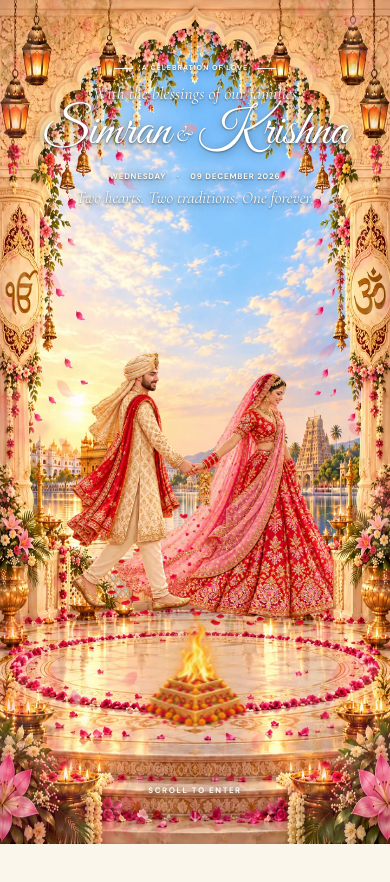
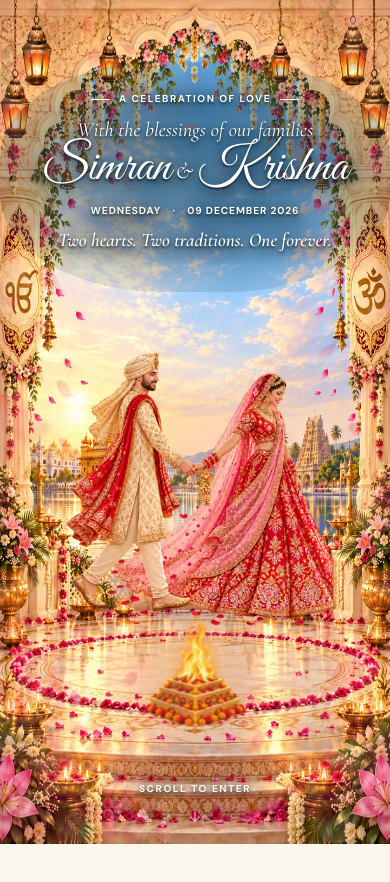
Before and after one commit to Mr-krishu/Simkri, a React (Vite) app: page / in a window 390 px wide. Shown: the top 882 px of the page. Built offline with nearby package versions, Linux system fonts and the light colour scheme; the HTML template or start-up script is replaced by a standard one.

Commit message:
Improve mobile wedding hero text contrast and readability

```diff
--- a/src/index.css
+++ b/src/index.css
@@ -743,3 +743,107 @@ a { color: inherit; }
   .mobile-scene-florals {opacity:.19;}
   .mobile-scene-floating-petals span {display:none;}
 }
+
+
+/* Mobile invitation typography contrast — readable against detailed floral mandap.
+   Soft centered vignette preserves the artwork and both pillar symbols. */
+@media (max-width: 670px) {
+  .layered-mobile-ready .hero-copy {
+    top: clamp(72px, 9.6svh, 105px);
+    left: 0;
+    right: 0;
+    box-sizing: border-box;
+    width: 100%;
+    max-width: 560px;
+    margin-inline: auto;
+    padding: 10px 16px 16px;
+    isolation: isolate;
+    color: #fffef8;
+    text-shadow:
+      0 2px 3px rgba(16, 39, 53, .95),
+      0 5px 13px rgba(12, 33, 46, .92),
+      0 0 20px rgba(12, 38, 51, .5);
+  }
+
+  .layered-mobile-ready .hero-copy::before {
+    content: "";
+    position: absolute;
+    z-index: -1;
+    inset: -20px 0 -24px;
+    pointer-events: none;
+    border-radius: 42%;
+    background: radial-gradient(
+      ellipse 74% 65% at 50% 48%,
+      rgba(22, 56, 72, .57) 0%,
+      rgba(20, 57, 75, .41) 48%,
+      rgba(19, 55, 73, .17) 75%,
+      transparent 100%
+    );
+  }
+
+  .layered-mobile-ready .hero-copy h1 {
+    color: #fffefb;
+    text-shadow:
+      0 2px 2px rgba(17, 40, 54, .85),
+      0 5px 11px rgba(12, 35, 51, .95),
+      0 0 18px rgba(16, 49, 63, .8);
+  }
+
+  .layered-mobile-ready .hero-top-rule {
+    font-size: 10px;
+    letter-spacing: .15em;
+    line-height: 1.6;
+    font-weight: 800;
+  }
+  .layered-mobile-ready .hero-top-rule span {
+    background: rgba(255, 253, 242, .94);
+  }
+
+  .layered-mobile-ready .hero-invitation {
+    font-size: clamp(19px, 5.2vw, 23px);
+    line-height: 1.25;
+    margin-top: 10px;
+  }
+
+  .layered-mobile-ready .hero-date {
+    color: #fffdf7;
+    font-size: clamp(10px, 2.6vw, 12px);
+    line-height: 1.6;
+    letter-spacing: .09em;
+    font-weight: 800;
+    margin-top: 6px;
+  }
+
+  .layered-mobile-ready .hero-tagline {
+    color: #fffaf1;
+    font-size: clamp(19px, 4.8vw, 23px);
+    font-weight: 600;
+    line-height: 1.24;
+    margin-top: 9px;
+  }
+
+  .layered-mobile-ready .scroll-cue {
+    font-size: 10px;
+    font-weight: 800;
+    letter-spacing: .16em;
+    text-shadow: 0 2px 4px rgba(26, 29, 30, .9), 0 0 12px rgba(30, 32, 35, .7);
+  }
+}
+
+@media (max-width: 375px) {
+  .layered-mobile-ready .hero-copy {
+    top: clamp(67px, 8.8svh, 82px);
+    padding-inline: 10px;
+  }
+  .layered-mobile-ready .hero-top-rule {
+    font-size: 9px;
+    letter-spacing: .08em;
+  }
+  .layered-mobile-ready .hero-tagline { font-size: 18px; }
+}
+
+@media (max-width: 670px) and (max-height: 690px) {
+  .layered-mobile-ready .hero-copy { top: 48px; }
+  .layered-mobile-ready .hero-invitation { margin-top: 6px; }
+  .layered-mobile-ready .hero-tagline { margin-top: 4px; }
+}
```
